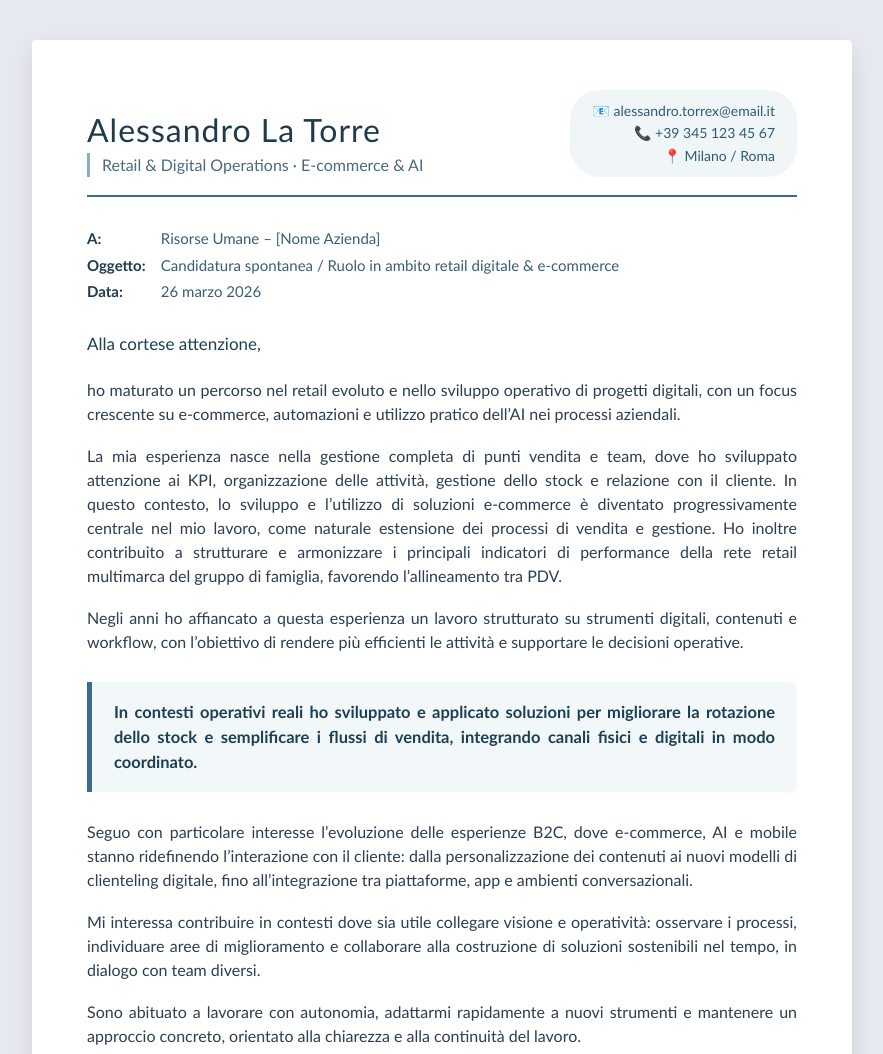
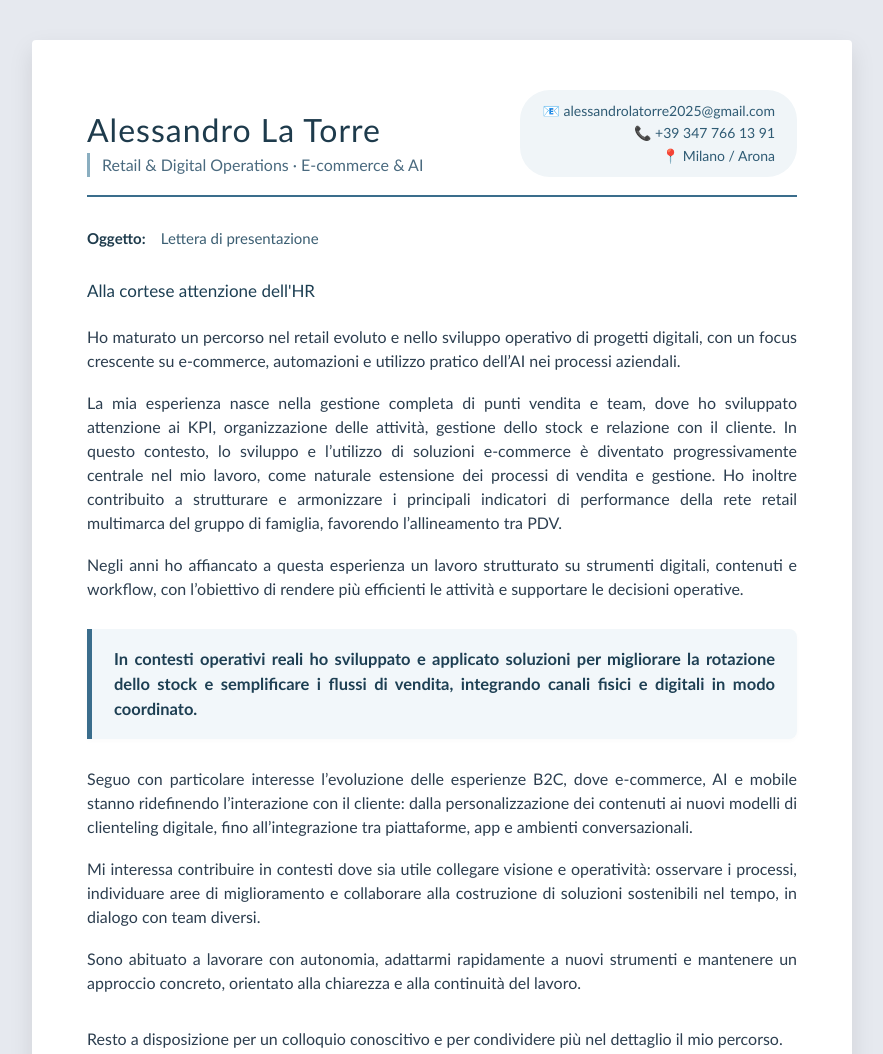
Before and after one commit to alextowerbook-app/alextowerbook-app.github.io, a plain HTML site: page letterale.html in a window 1280 px wide. Shown: the top 1054 px of the page, without its empty margins (198-1081 px from the left). Drawn offline with Linux system fonts and the light colour scheme.

Commit message:
Update letterale.html

```diff
--- a/letterale.html
+++ b/letterale.html
@@ -198,24 +198,22 @@
                 <div class="sub">Retail & Digital Operations · E‑commerce & AI</div>
             </div>
             <div class="contact-info">
-                <span>📧 alessandro.torrex@email.it</span><br>
-                <span>📞 +39 345 123 45 67</span><br>
-                <span>📍 Milano / Roma</span>
+                <span>📧 alessandrolatorre2025@gmail.com</span><br>
+                <span>📞 +39 347 766 13 91</span><br>
+                <span>📍 Milano / Arona</span>
             </div>
         </div>
 
         <!-- Destinatario e riferimento (inserire HR Azienda) -->
         <div class="reference">
-            <div class="ref-item"><span class="ref-label">A:</span> Risorse Umane – [Nome Azienda]</div>
-            <div class="ref-item"><span class="ref-label">Oggetto:</span> Candidatura spontanea / Ruolo in ambito retail digitale & e‑commerce</div>
-            <div class="ref-item"><span class="ref-label">Data:</span> 26 marzo 2026</div>
+            <div class="ref-item"><span class="ref-label">Oggetto:</span> Lettera di presentazione</div>
         </div>
 
         <!-- Corpo della lettera (testo fornito, con lievi migliorie formali) -->
         <div class="content">
-            <p class="greeting">Alla cortese attenzione,</p>
+            <p class="greeting">Alla cortese attenzione dell'HR</p>
 
-            <p>ho maturato un percorso nel retail evoluto e nello sviluppo operativo di progetti digitali, con un focus crescente su e-commerce, automazioni e utilizzo pratico dell’AI nei processi aziendali.</p>
+            <p>Ho maturato un percorso nel retail evoluto e nello sviluppo operativo di progetti digitali, con un focus crescente su e-commerce, automazioni e utilizzo pratico dell’AI nei processi aziendali.</p>
 
             <p>La mia esperienza nasce nella gestione completa di punti vendita e team, dove ho sviluppato attenzione ai KPI, organizzazione delle attività, gestione dello stock e relazione con il cliente. In questo contesto, lo sviluppo e l’utilizzo di soluzioni e-commerce è diventato progressivamente centrale nel mio lavoro, come naturale estensione dei processi di vendita e gestione. Ho inoltre contribuito a strutturare e armonizzare i principali indicatori di performance della rete retail multimarca del gruppo di famiglia, favorendo l’allineamento tra PDV.</p>
 
```
